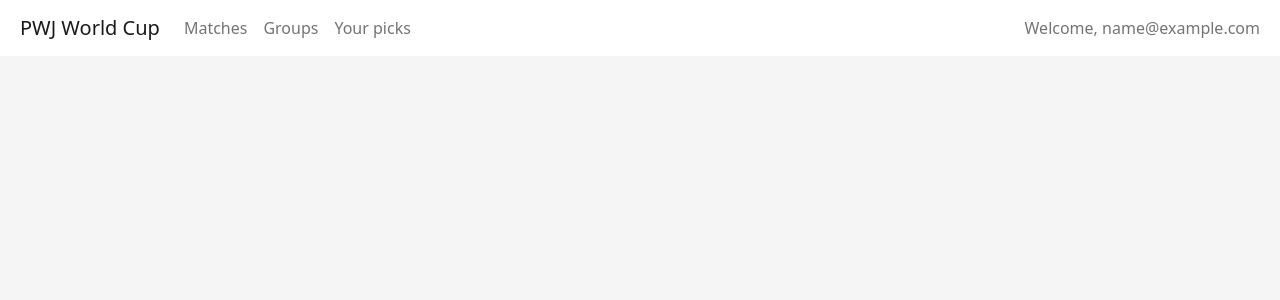
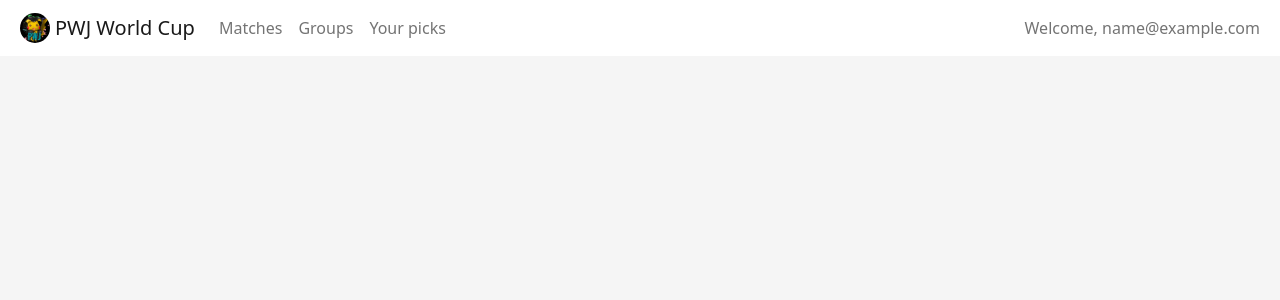
Before and after one commit to Brammus/pwj_world_cup, a Flask app: template templates/base.html in a window 1280 px wide. Shown: the top 300 px of the page. Run offline with Flask 2, Linux system fonts and the light colour scheme; the template is opened without the code that fills it: most values are stand-ins (such as "Sample title", 1, 10 or a date in 2020); parts of the project's set-up code (start-up, migrations or seed data) failed here and were passed over; some libraries are stand-ins or nearby versions.

Commit message:
added logo

```diff
--- a/templates/base.html
+++ b/templates/base.html
@@ -4,8 +4,9 @@
     <link href="https://cdn.jsdelivr.net/npm/bootstrap@5.2.2/dist/css/bootstrap.min.css" rel="stylesheet" integrity="sha384-Zenh87qX5JnK2Jl0vWa8Ck2rdkQ2Bzep5IDxbcnCeuOxjzrPF/et3URy9Bv1WTRi" crossorigin="anonymous">
     <title>{% block title %}{% endblock %}</title>
 </head>
-<body style="background-color:rgb(245, 245, 245)">
+<body style="background-color:rgb(245, 245, 245);color:white">
     <nav class="navbar navbar-expand-lg navbar-light" style="background-color:white;padding-left:20px;padding-right:20px">
+        <img src="{{url_for('static', filename='pwj.png')}}" width="30" height="30" class="d-inline-block align-top" alt="" style="margin-right:5px;border-radius:15px">
         <a class="navbar-brand" href="/">PWJ World Cup</a>
         <button class="navbar-toggler" type="button" data-toggle="collapse" data-target="#navbarNav" aria-controls="navbarNav" aria-expanded="false" aria-label="Toggle navigation">
 	     <span class="navbar-toggler-icon"></span>
```
Also changed, not shown: static/images/pwj.png (added), static/pwj.png (added).
